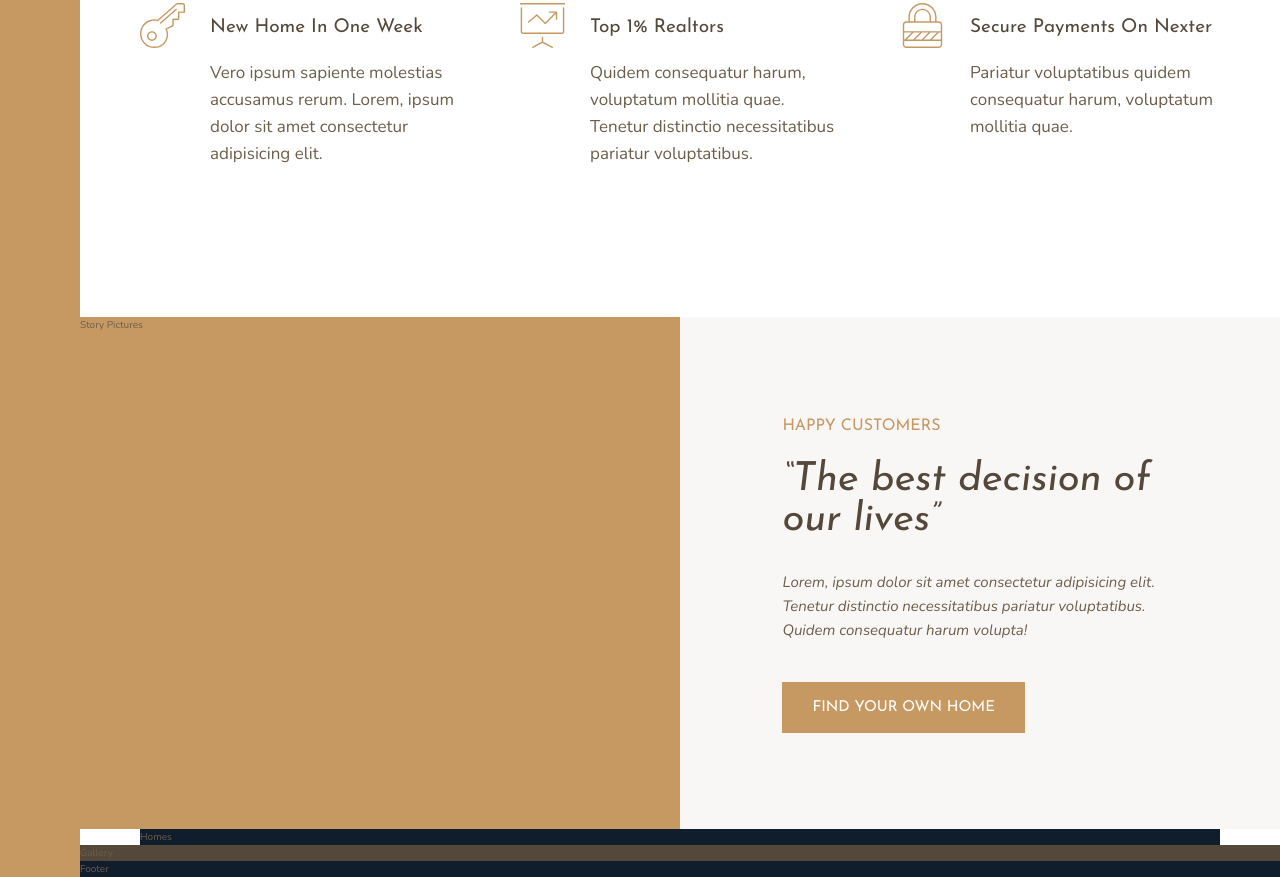
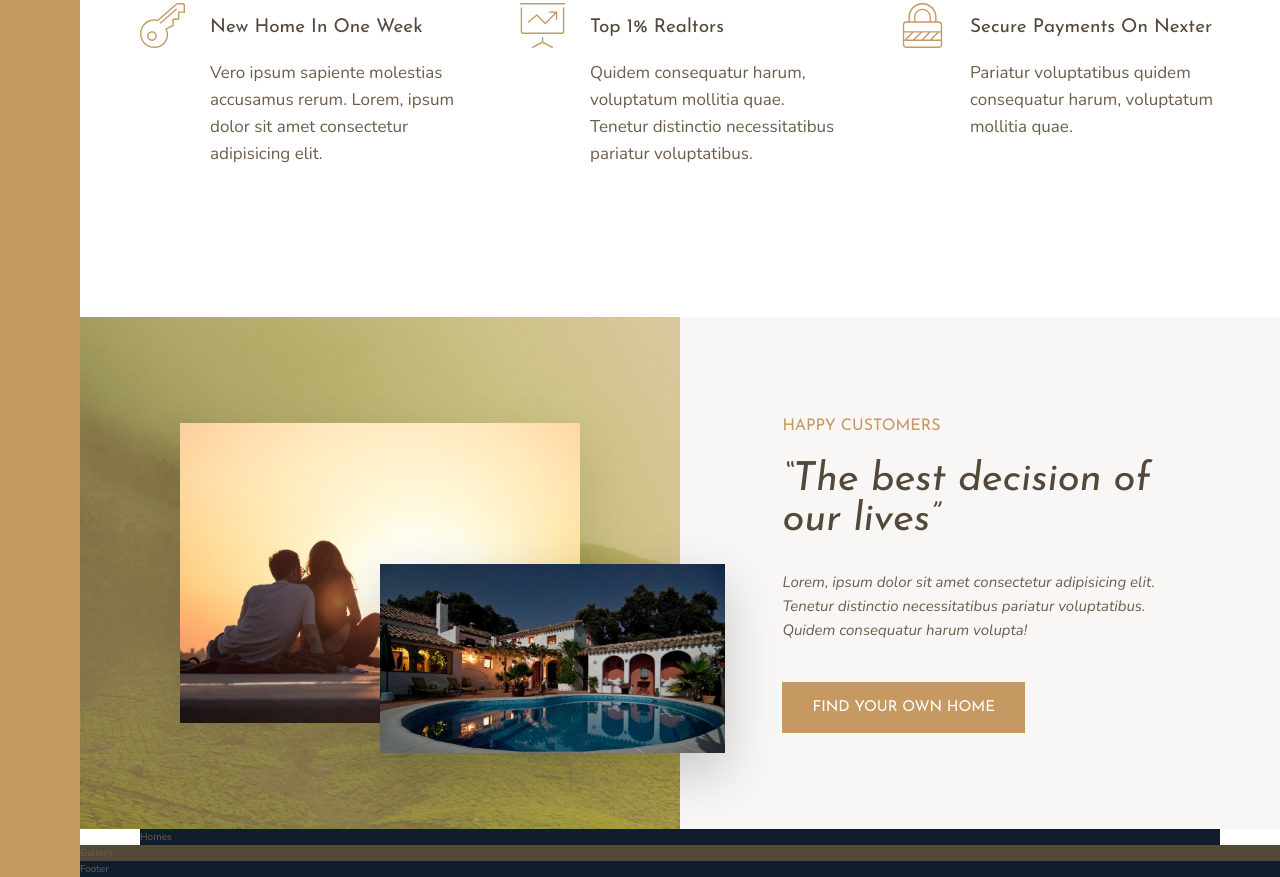
Before and after one commit to mattierocks/advanced-css, a website: page Nexter/index.html in a window 1280 px wide. Shown: the part 991-1868 px from the top of the page. Drawn offline with nearby package versions, Linux system fonts and the light colour scheme.

Commit message:
add pics to story section

```diff
--- a/Nexter/index.html
+++ b/Nexter/index.html
@@ -76,7 +76,8 @@
     </section>
 
     <div class="story__pictures">
-        Story Pictures
+        <img src="img/story-1.jpeg" alt="Couple with new house" class="story__img--1">
+        <img src="img/story-2.jpeg" alt="Awesome house" class="story__img--2">
     </div>
     <div class="story__content">
         <h3 class="heading-3 mb-sm">Happy Customers</h3>
--- a/Nexter/sass/_story.scss
+++ b/Nexter/sass/_story.scss
@@ -2,6 +2,24 @@
     &__pictures {
         background-color: $color-primary;
         grid-column: full-start / col-end 4;
+        background-image: linear-gradient(rgba($color-primary, .5), rgba($color-primary, .5)), url(../img/back.jpg);
+        display: grid;
+        grid-template-rows: repeat(6, 1fr);
+        grid-template-columns: repeat(6, 1fr);
+        align-items: center;
+    }
+    &__img--1 {
+        width: 100%;
+        grid-row: 2 / 6;
+        grid-column: 2 / 6;
+        box-shadow: 0 2rem 5rem rgba(#000, .1);
+    }
+    &__img--2 {
+        width: 115%;
+        grid-row: 4 / 6;
+        grid-column: 4 / 7;
+        box-shadow: 0 2rem 5rem rgba(#000, .2);
+        z-index: 20;
     }
     &__content {
         background-color: $color-grey-light-1;
```
Also changed, not shown: Nexter/css/style.css.
